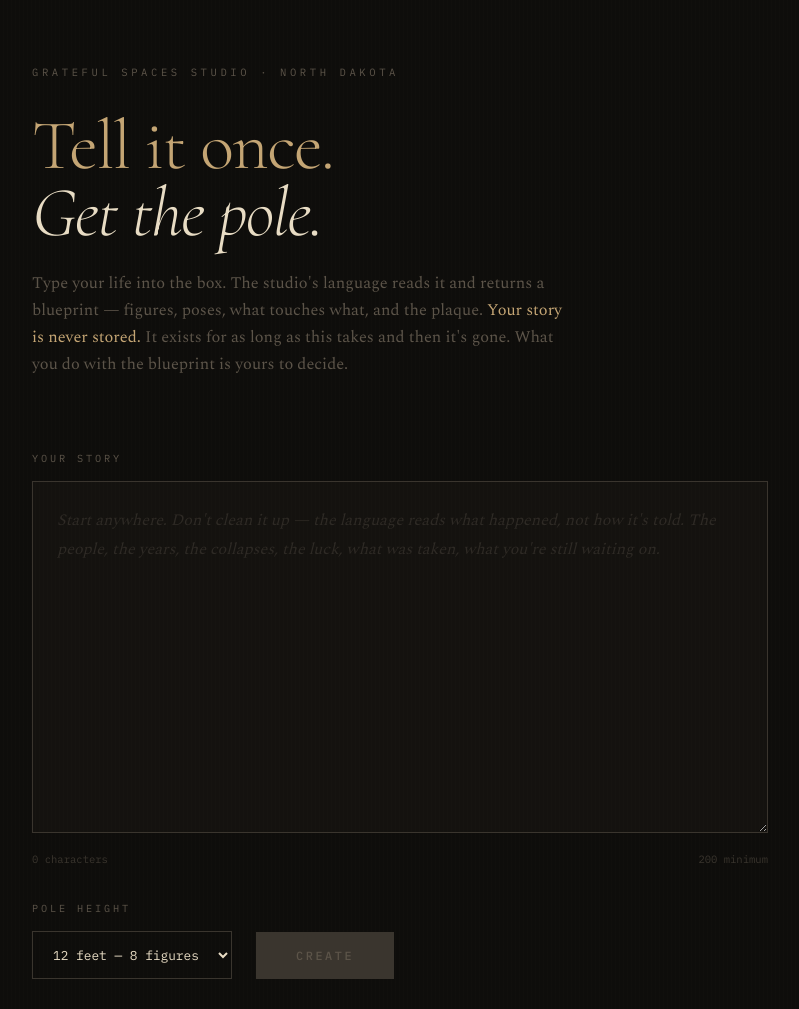
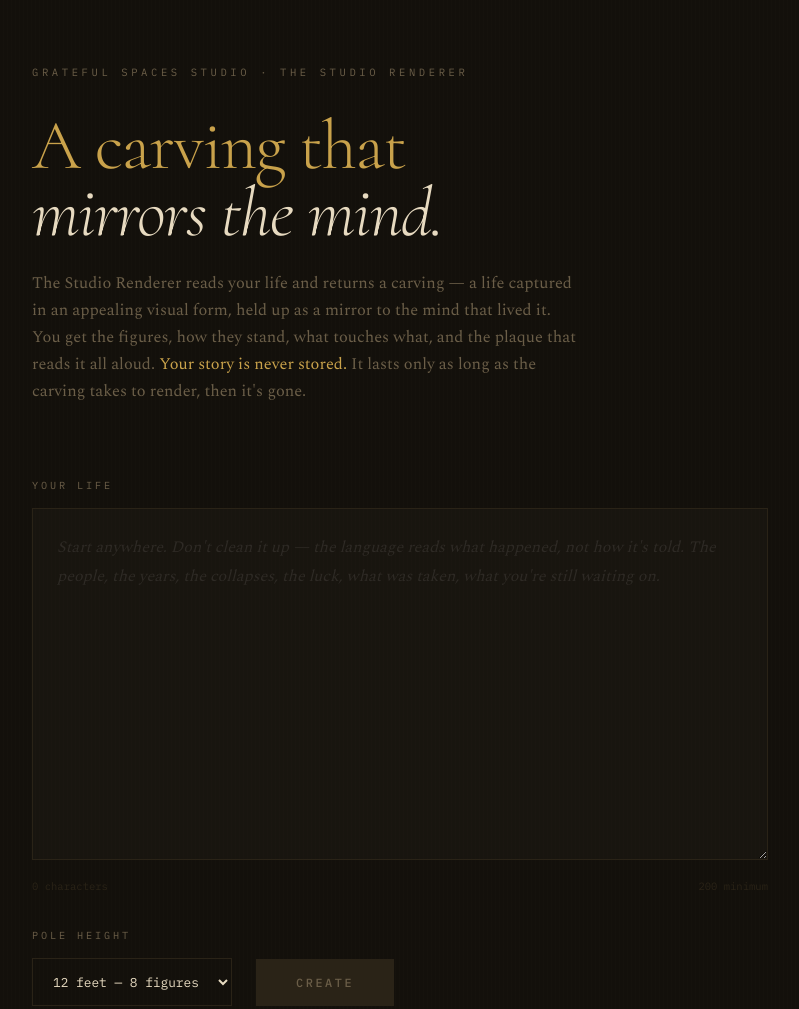
Before and after one commit to hipaasynth-svg/Gs-poll, a website: page public/index.html in a window 1280 px wide. Shown: the top 1009 px of the page, without its empty margins (240-1039 px from the left). Drawn offline with nearby package versions, Linux system fonts and the light colour scheme.

Commit message:
Rework copy as The Studio Renderer; darker earthy palette
- Name the tool The Studio Renderer; frame output as a carving that
  mirrors the mind
- Palette: off-black-brown ground (#13100B), earthy brown accents,
  muted gold writing (#C9A24B)
- Plain dark background for now (no hero image yet)

```diff
--- a/public/index.html
+++ b/public/index.html
@@ -4,18 +4,18 @@
 <meta charset="utf-8">
 <meta name="viewport" content="width=device-width, initial-scale=1">
 <meta name="robots" content="noindex, nofollow">
-<title>Grateful Spaces Studio</title>
+<title>The Studio Renderer · Grateful Spaces Studio</title>
 <link rel="preconnect" href="https://fonts.googleapis.com">
 <link rel="preconnect" href="https://fonts.gstatic.com" crossorigin>
 <link href="https://fonts.googleapis.com/css2?family=Cormorant:ital,wght@0,300;0,400;0,600;1,300&family=Spectral:ital,wght@0,300;0,400;0,500;1,300&family=IBM+Plex+Mono:wght@400;500&display=swap" rel="stylesheet">
 <style>
   :root {
-    --void:      #0E0D0B;
-    --wood:      #C4A574;
+    --void:      #13100B;
+    --wood:      #C9A24B;
     --grain:     #8B6F47;
-    --bone:      #E8DCC4;
-    --concrete:  #5C5449;
-    --dim:       #3A352E;
+    --bone:      #E7DAC0;
+    --concrete:  #6B5E48;
+    --dim:       #2A2317;
 
     --display: 'Cormorant', Georgia, serif;
     --body:    'Spectral', Georgia, serif;
@@ -415,19 +415,20 @@
 <div class="wrap">
 
   <header>
-    <div class="studio">Grateful Spaces Studio · North Dakota</div>
-    <h1>Tell it once.<br><em>Get the pole.</em></h1>
+    <div class="studio">Grateful Spaces Studio · The Studio Renderer</div>
+    <h1>A carving that<br><em>mirrors the mind.</em></h1>
     <p class="sub">
-      Type your life into the box. The studio's language reads it and returns a blueprint —
-      figures, poses, what touches what, and the plaque. <strong>Your story is never
-      stored.</strong> It exists for as long as this takes and then it's gone. What you do
-      with the blueprint is yours to decide.
+      The Studio Renderer reads your life and returns a carving — a life captured in an
+      appealing visual form, held up as a mirror to the mind that lived it. You get the
+      figures, how they stand, what touches what, and the plaque that reads it all aloud.
+      <strong>Your story is never stored.</strong> It lasts only as long as the carving
+      takes to render, then it's gone.
     </p>
   </header>
 
   <main id="form">
     <div class="field">
-      <label for="story">Your story</label>
+      <label for="story">Your life</label>
       <textarea id="story" placeholder="Start anywhere. Don't clean it up — the language reads what happened, not how it's told. The people, the years, the collapses, the luck, what was taken, what you're still waiting on."></textarea>
       <div class="meter">
         <span id="count">0 characters</span>
```
